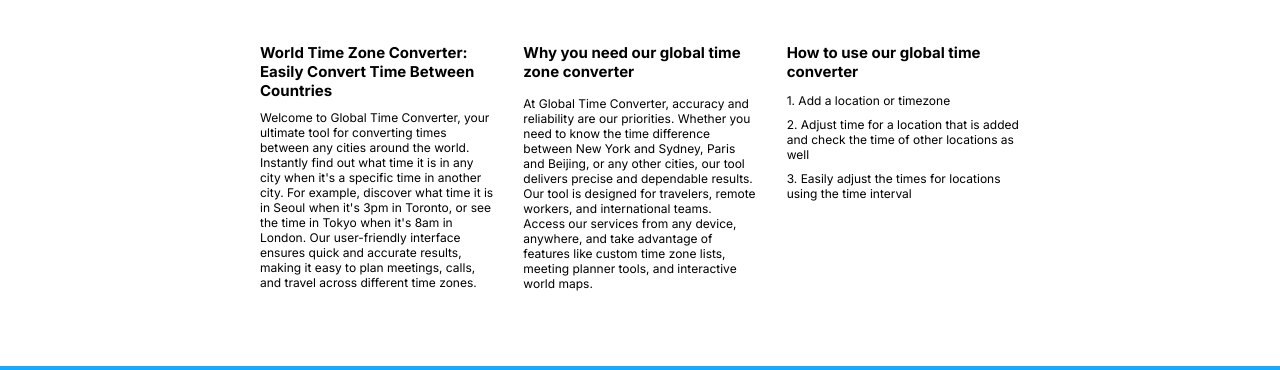
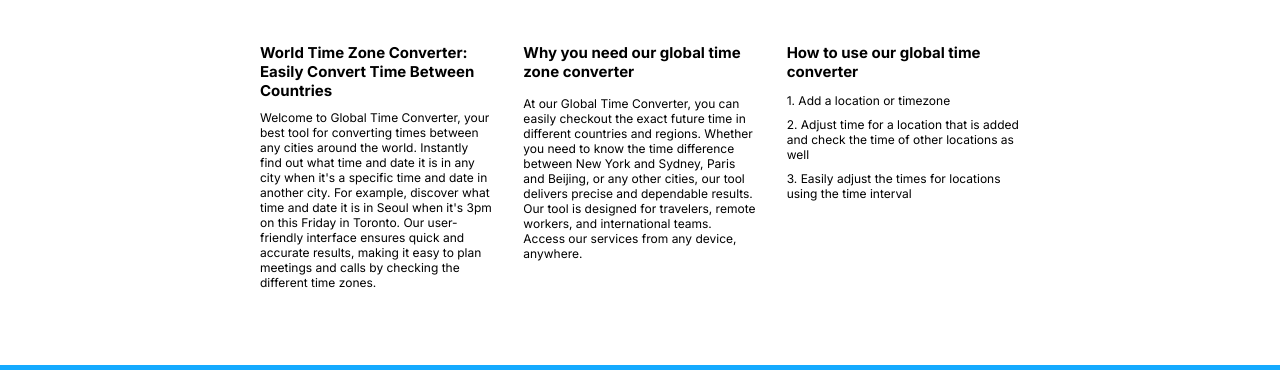
Before and after one commit to soohyun4747/G-Clock, a React (Create React App) app: page / in a window 1280 px wide. Shown: the part 433-803 px from the top of the page. Built offline with nearby package versions, Linux system fonts and the light colour scheme; no server answers; what country-state-city would draw is missing.

Commit message:
anima file removed

```diff
--- a/public/index.html
+++ b/public/index.html
@@ -16,10 +16,12 @@
 			content="#000000" />
 		<meta
 			name="description"
-			content="Easily convert time zones between cities and countries. Find out the exact time in Toronto when it's 3 PM in Seoul and other global cities. Fast, accurate, and user-friendly time zone converter for travelers, businesses, and more." />
+			content="Easily convert time zones using global time converter. Find out the exact time between countries and cities. Fast, accurate, and user-friendly time zone converter for remote meeting scheduler, travelers, and businesses." />
 		<meta
 			name="google-adsense-account"
 			content="ca-pub-2014512811198578" />
+		<meta
+			name="google-site-verification" content="g3vIruaFZmN4FQFCmvqs-n-3dj-A0alnL0YiYnSdI3A" />
 		<link
 			rel="apple-touch-icon"
 			href="%PUBLIC_URL%/logo192.png" />
@@ -39,8 +41,23 @@
       work correctly both with client-side routing and a non-root public URL.
       Learn how to configure a non-root public URL by running `npm run build`.
     -->
+		<meta
+			property="og:type" content="website">
+		<meta
+			property="og:title" content="Global Time Converter | Time Between Countries">
+		<meta
+			property="og:description" content="Easily convert time zones using global time converter. Find out the exact time between countries and cities. Fast, accurate, and user-friendly time zone converter for remote meeting scheduler, travelers, and businesses.">
+		<meta
+			property="og:url" content="https://g-timeconverter.com/">
+		<meta
+			name="keywords" content="time, converter, countries, cities, world, states, time converter, world time, global time, time zone, different countries, between time zones, compare time, between locations, time interval, global meeting, remote meeting, abroad">
+		<link
+			rel="canonical" href="https://g-timeconverter.com/">
+		<meta
+			name="robots" content="index,follow">
+
 		<title>
-			World Time Zone Converter | Convert Time Between Countries Easily
+			Global Time Converter | Time Between Countries
 		</title>
 	</head>
 	<body>
--- a/src/Components/Template/TimeConverterTemplate.tsx
+++ b/src/Components/Template/TimeConverterTemplate.tsx
@@ -49,6 +49,7 @@ export function TimeConverterTemplate() {
 
 	const setStateInitRegionTime = () => {
 		const location = getLocation();
+
 		location
 			.then((response) => {
 				const data: IPResponse = response.data;
@@ -283,7 +284,7 @@ export function TimeConverterTemplate() {
 								}}
 								inputAttributes={{
 									style: { textAlign: 'center' },
-                                    'aria-label': 'time interval'
+									'aria-label': 'time interval',
 								}}
 								value={timeRangeInput}
 								setValue={setTimeRangeInput}
@@ -358,31 +359,30 @@ export function TimeConverterTemplate() {
 								World Time Zone Converter: Easily Convert Time
 								Between Countries
 							</h1>
-							Welcome to Global Time Converter, your ultimate tool
-							for converting times between any cities around the
-							world. Instantly find out what time it is in any
-							city when it's a specific time in another city. For
-							example, discover what time it is in Seoul when it's
-							3pm in Toronto, or see the time in Tokyo when it's
-							8am in London. Our user-friendly interface ensures
-							quick and accurate results, making it easy to plan
-							meetings, calls, and travel across different time
+							Welcome to Global Time Converter, your best tool for
+							converting times between any cities around the
+							world. Instantly find out what time and date it is
+							in any city when it's a specific time and date in
+							another city. For example, discover what time and
+							date it is in Seoul when it's 3pm on this Friday in
+							Toronto. Our user-friendly interface ensures quick
+							and accurate results, making it easy to plan
+							meetings and calls by checking the different time
 							zones.
 						</div>
 						<div className='TimeConverterTemplateDetailDiv'>
 							<h3 className='TimeConverterTemplateH'>
 								Why you need our global time zone converter
 							</h3>
-							At Global Time Converter, accuracy and reliability
-							are our priorities. Whether you need to know the
+							At our Global Time Converter, you can easily
+							checkout the exact future time in different
+							countries and regions. Whether you need to know the
 							time difference between New York and Sydney, Paris
 							and Beijing, or any other cities, our tool delivers
 							precise and dependable results. Our tool is designed
 							for travelers, remote workers, and international
 							teams. Access our services from any device,
-							anywhere, and take advantage of features like custom
-							time zone lists, meeting planner tools, and
-							interactive world maps.
+							anywhere.
 						</div>
 						<div className='TimeConverterTemplateDetailDiv'>
 							<h2 className='TimeConverterTemplateH'>
--- a/src/util/Time.ts
+++ b/src/util/Time.ts
@@ -2,7 +2,9 @@ import {
 	TimeScroll,
 	minuteScrollValues,
 } from 'Components/Molecule/TimeSelector/TimeSelector';
+import { TimeUnit, timeUnit } from 'lib/const';
 import moment from 'moment';
+import 'moment-timezone';
 
 // export interface ScrollTime {
 // 	minute: number;
```
Also changed, not shown: public/robots.txt, 1 other file (tests, documents, lock files or other folders).
